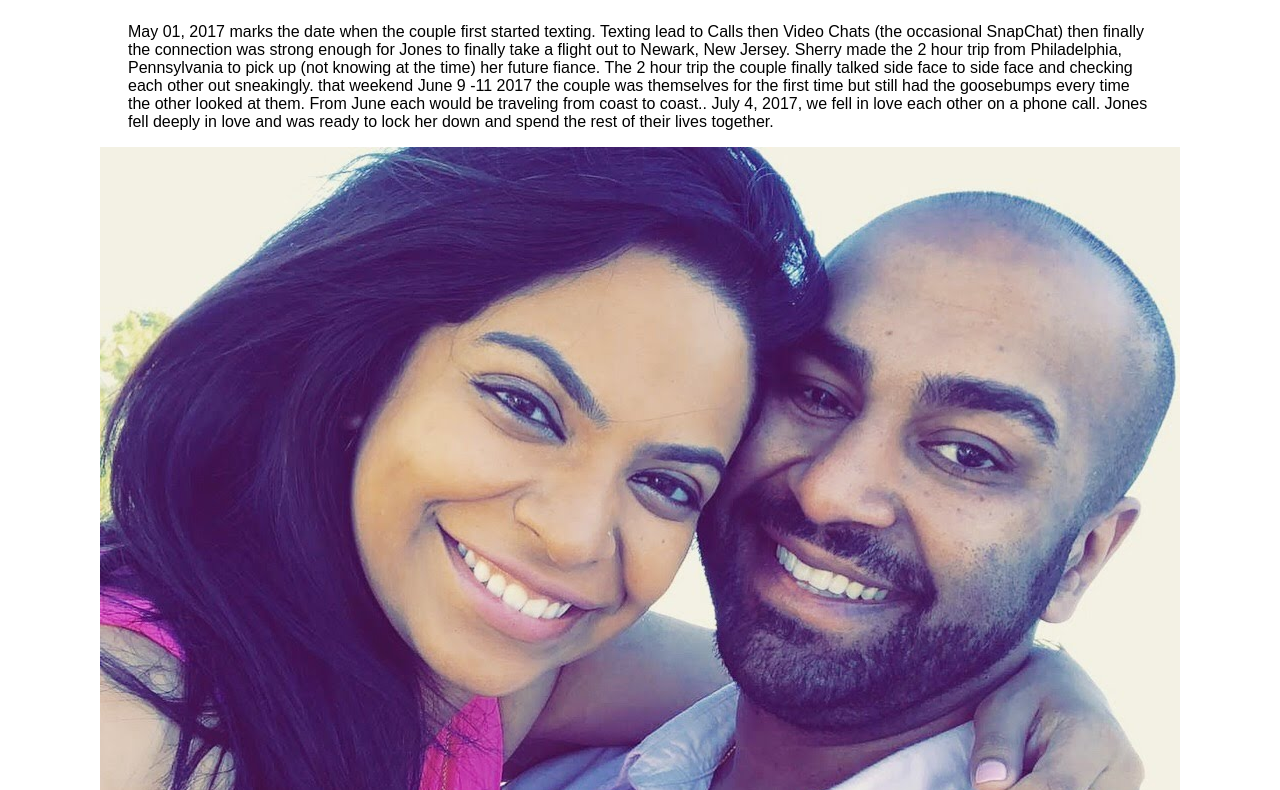
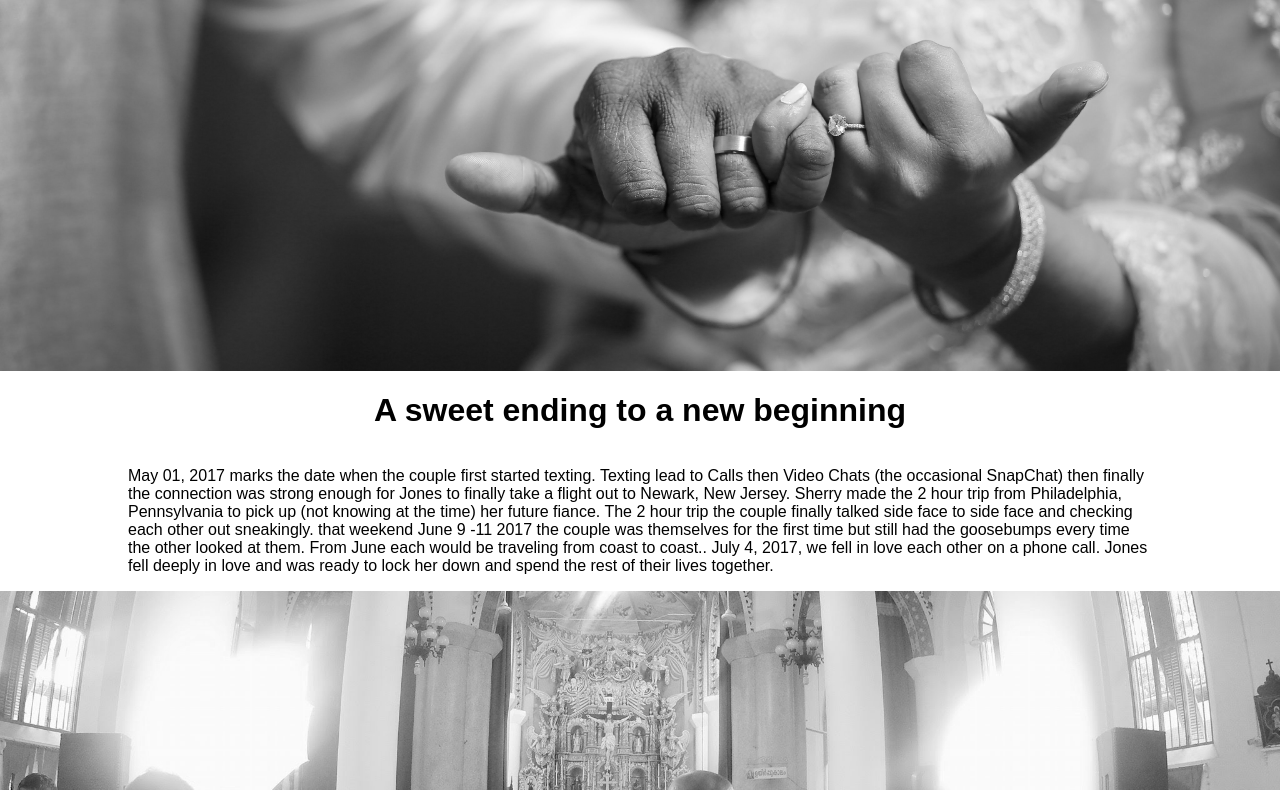
Before and after one commit to jpallath/sherrys_wedding, a React app: page / in a window 1280 px wide. Shown: the part 509-1299 px from the top of the page. Built offline with nearby package versions, Linux system fonts and the light colour scheme.

Commit message:
parallax

```diff
--- a/src/components/home.js
+++ b/src/components/home.js
@@ -1,6 +1,7 @@
 import React, { Component } from "react";
 import jumbotron from "../images/jumbotron.png";
-import ring from "../images/ring.jpg";
+import pinky from "../images/pinky.jpg";
+import engagement from "../images/engagement.jpg";
 import "../styles/home.css";
 
 class Home extends Component {
@@ -10,7 +11,8 @@ class Home extends Component {
       jumbotronStyle: {
         padding: "0 25vw",
         width: "50vw"
-      }
+      },
+      scroll: 0
     };
     this.handleScroll = this.handleScroll.bind(this);
   }
@@ -19,15 +21,28 @@ class Home extends Component {
   }
   handleScroll(event) {
     let newStyle = {
-      width: "25vw",
-      padding: "0 40vw"
+      width: "10vw",
+      padding: "0 45vw"
     };
-    this.setState({
-      jumbotronStyle: newStyle
-    });
+    let defaultStyle = {
+      padding: "0 25vw",
+      width: "50vw"
+    };
+    if (window.scrollY > this.state.scroll) {
+      this.setState({ scroll: window.scrollY, jumbotronStyle: newStyle });
+    } else {
+      console.log("lesser");
+      this.setState({ scroll: window.scrollY, jumbotronStyle: defaultStyle });
+    }
   }
   render() {
     let { jumbotronStyle } = this.state;
+    let imageOne = {
+      backgroundImage: `url(${pinky})`
+    };
+    let imageTwo = {
+      backgroundImage: `url(${engagement})`
+    };
     return (
       <div className="home">
         <img
@@ -38,6 +53,7 @@ class Home extends Component {
           style={jumbotronStyle}
         />
         <div className="details-greeter">
+          <div className="parallax" style={imageOne} />
           <h1>A sweet ending to a new beginning </h1>
           <p>
             May 01, 2017 marks the date when the couple first started texting.
@@ -54,8 +70,8 @@ class Home extends Component {
             in love and was ready to lock her down and spend the rest of their
             lives together.
           </p>
-          <img src={ring} alt="another one" />
-          <h1>He proposed</h1>
+          <div className="parallax" style={imageTwo} />
+          <h1>He proposed!</h1>
         </div>
       </div>
     );
--- a/src/styles/home.css
+++ b/src/styles/home.css
@@ -19,10 +19,21 @@
   justify-content: center;
   align-items: center;
   position: relative;
-  top: 54.5vh;
+  top: 47.5vh;
   z-index: -1;
 }
 
 .details-greeter p {
   width: 80%;
 }
+
+.parallax {
+  /* The image used */
+  height: 500px;
+  width: 100%;
+  filter: grayscale(100%);
+  background-attachment: fixed;
+  background-position: center;
+  background-repeat: no-repeat;
+  background-size: cover;
+}
```
Also changed, not shown: src/images/pinky.jpg (added).
